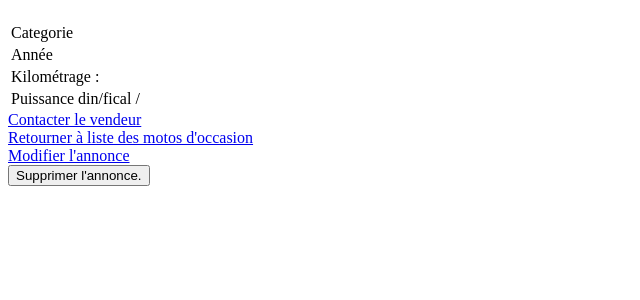
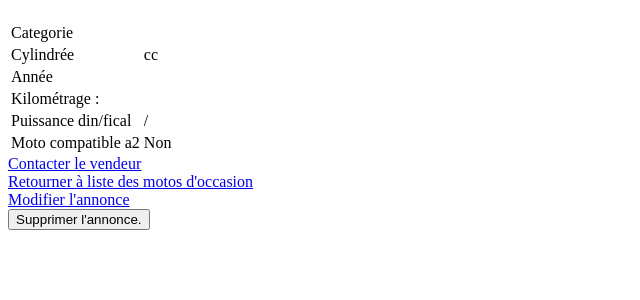
Before and after one commit to cedricrouxcedric/lmdtr, a Symfony app: template templates/moto/show.html.twig in a window 1280 px wide. Shown: the part 96-396 px from the top of the page, without its empty margins (0-640 px from the left). Run offline with Twig, Linux system fonts and the light colour scheme; the template is opened without the code that fills it, so the values that code supplies are empty; some libraries are stand-ins or nearby versions.

Commit message:
Ajout de la cylindrée dans Moto et ajout de fontawsome

```diff
--- a/assets/css/app.scss
+++ b/assets/css/app.scss
@@ -50,3 +50,9 @@ body {
   display: flex;
   flex-direction: column-reverse;
 }
+
+a {
+  .btn{
+    color: white;
+  }
+}
--- a/assets/js/app.js
+++ b/assets/js/app.js
@@ -17,6 +17,8 @@ require('bootstrap');
 // or you can include specific pieces
 // require('bootstrap/js/dist/tooltip');
 // require('bootstrap/js/dist/popover');
+require('@fortawesome/fontawesome-free/css/all.min.css');
+require('@fortawesome/fontawesome-free/js/all.js');
 $(document).ready(function() {
     $('[data-toggle="popover"]').popover();
 });
--- a/package.json
+++ b/package.json
@@ -1,5 +1,6 @@
 {
     "devDependencies": {
+        "@fortawesome/fontawesome-free": "^5.14.0",
         "@symfony/webpack-encore": "^0.28.2",
         "bootstrap": "^4.4.1",
         "core-js": "^3.0.0",
--- a/templates/moto/_form.html.twig
+++ b/templates/moto/_form.html.twig
@@ -9,6 +9,7 @@
             {% for image in moto.images %}
 
                 <div class="mx-2 column ">
+
                     <a class="px-3 column "
                        href="{{ path('moto_delete_image', {'id' : image.id}) }}"
                        data-delete
@@ -22,7 +23,8 @@
             {% endfor %}
         </div>
     {% endif %}
-
-    <button class="btn">{{ button_label|default('Enregistrer') }}</button>
+    <div>
+        <button class="m-3 btn btn-primary">{{ button_label|default('Enregistrer') }}</button>
+    </div>
     {{ form_end(form) }}
 </div>
--- a/templates/moto/show.html.twig
+++ b/templates/moto/show.html.twig
@@ -45,6 +45,10 @@
                     <td>{{ moto.categorie.name }}</td>
                 </tr>
                 <tr>
+                    <td>Cylindrée</td>
+                    <td>{{ moto.cylindree }} cc</td>
+                </tr>
+                <tr>
                     <td>Année</td>
                     <td>{{ moto.year }}</td>
                 </tr>
@@ -55,6 +59,10 @@
                 <tr>
                     <td>Puissance din/fical</td>
                     <td>{{ moto.din }} / {{ moto.fisc }}</td>
+                </tr>
+                <tr>
+                    <td>Moto compatible a2</td>
+                    <td>{{ moto.a2 ? "Oui" : "Non"  }}</td>
                 </tr>
             </table>
         </div>
```
Also changed, not shown: src/Entity/Moto.php (+22 -17 lines), src/Form/MotoType.php (+6 -7 lines), 1 other file. Lines whose indentation alone changed are shown as unchanged.
